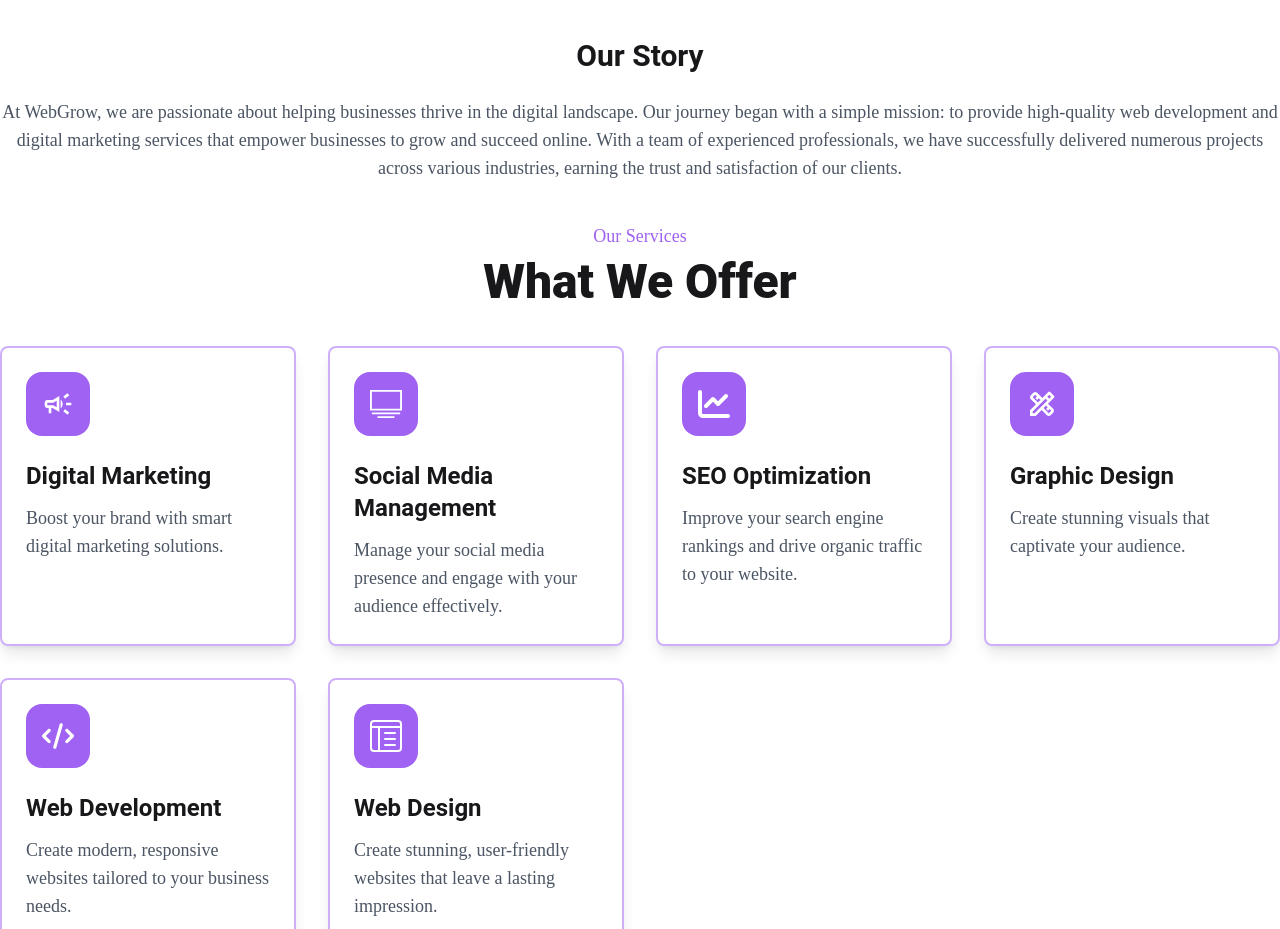
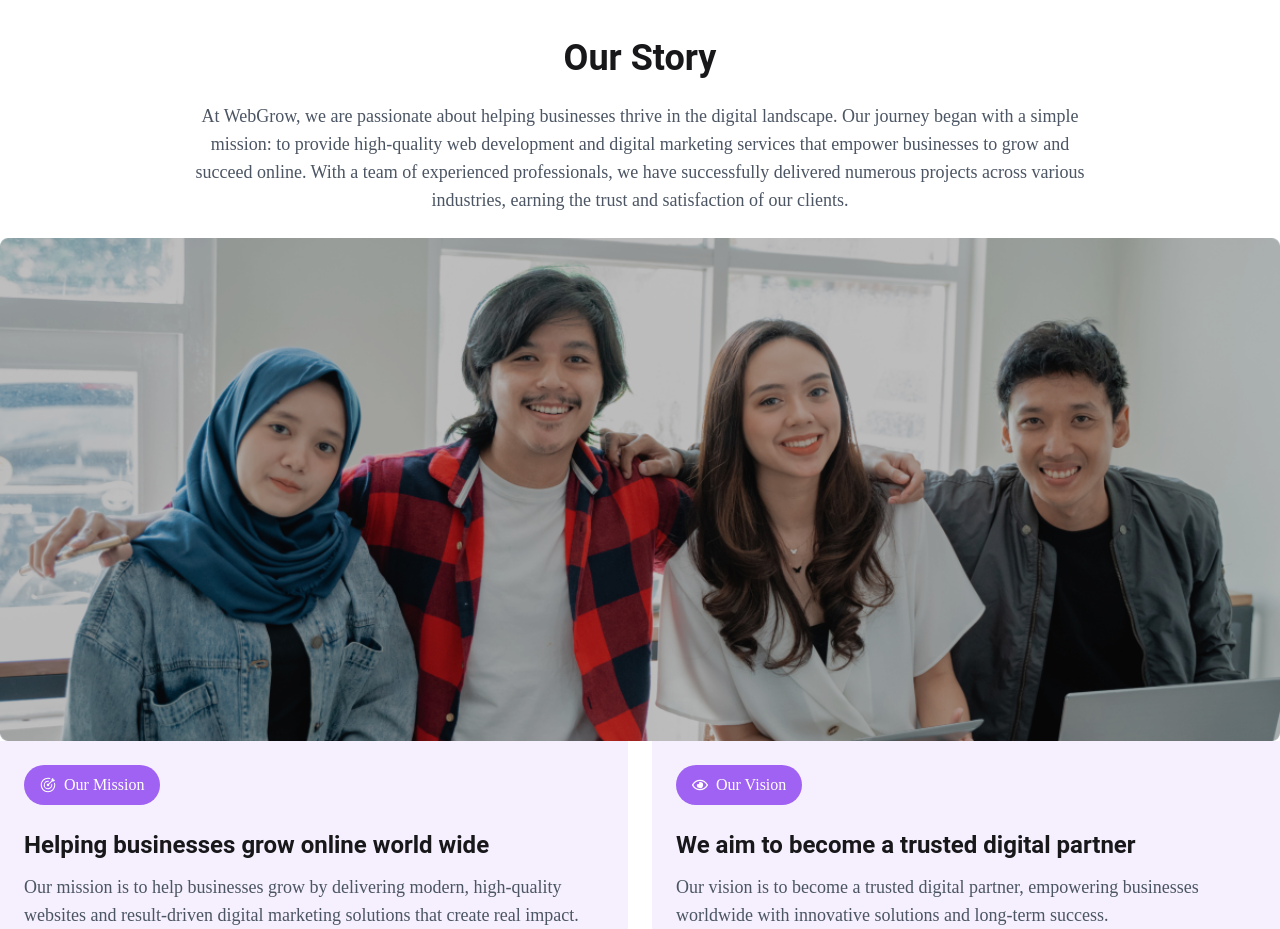
Before and after one commit to Tamanna5092/web-grow, a React (Vite) app: page /about in a window 1280 px wide. Shown: the part 783-1712 px from the top of the page. Built offline with nearby package versions, Linux system fonts and the light colour scheme.

Commit message:
our mission and vission

```diff
--- a/src/pages/About/About.jsx
+++ b/src/pages/About/About.jsx
@@ -1,6 +1,7 @@
 import React from "react";
 import about from "../../assets/aboutUs.avif";
 import { SlEnergy } from "react-icons/sl";
+import group from "../../assets/group-members.jpg";
 import {
   FaChartLine,
   FaCode,
@@ -21,6 +22,8 @@ import { Pagination } from "swiper/modules";
 import "swiper/css";
 import "swiper/css/pagination";
 import "swiper/css/navigation";
+import { GoGoal } from "react-icons/go";
+import { FaRegEye } from "react-icons/fa";
 
 export default function About() {
   return (
@@ -29,20 +32,19 @@ export default function About() {
         <img className="w-full h-full object-cover" src={about} alt="Banner" />
         <div className="absolute inset-0 bg-black/60"></div>
         <div className="absolute top-1/2 left-1/2 transform -translate-x-1/2 -translate-y-1/2 text-white text-center w-full px-6">
-          <h1 className="text-5xl font-extrabold text-center">
-            About WebGrow
-          </h1>
+          <h1 className="text-5xl font-extrabold text-center">About WebGrow</h1>
           <p className="text-center lora mt-4 text-lg">
-            We build modern websites and deliver result-driven digital marketing solutions to help your business grow faster online.
+            We build modern websites and deliver result-driven digital marketing
+            solutions to help your business grow faster online.
           </p>
         </div>
       </div>
       <div className="max-w-7xl mx-auto my-10 md:px-0 px-4">
         <div className="my-10">
-          <h2 className="text-3xl font-bold text-center mt-10 mb-6">
+          <h2 className="text-3xl md:text-4xl font-bold text-center mt-10 mb-6">
             Our Story
           </h2>
-          <p className="lora text-lg text-(--text-color) text-center">
+          <p className="lora text-lg text-(--text-color) text-center max-w-4xl mx-auto">
             At WebGrow, we are passionate about helping businesses thrive in the
             digital landscape. Our journey began with a simple mission: to
             provide high-quality web development and digital marketing services
@@ -51,6 +53,43 @@ export default function About() {
             projects across various industries, earning the trust and
             satisfaction of our clients.
           </p>
+          <div className="mt-6">
+            <img className="w-full brightness-75" src={group} alt="" />
+          </div>
+          <div className="grid grid-cols-1 md:grid-cols-2 gap-6">
+            <div className="flex flex-col bg-(--primary-color)/10 p-6 rounded-b-2xl hover:shadow-xl transition duration-300">
+              <p className="flex items-center gap-2 lora bg-(--primary-color) text-white py-2 px-4 rounded-full w-fit">
+                <span>
+                  <GoGoal />{" "}
+                </span>
+                Our Mission
+              </p>
+              <h4 className="text-2xl font-bold mt-6">
+                Helping businesses grow online world wide
+              </h4>
+              <p className="mt-3 lora text-lg text-(--text-color)">
+                Our mission is to help businesses grow by delivering modern,
+                high-quality websites and result-driven digital marketing
+                solutions that create real impact.
+              </p>
+            </div>
+            <div className="flex flex-col bg-(--primary-color)/10 p-6 rounded-b-2xl hover:shadow-xl transition duration-300">
+              <p className="flex items-center gap-2 lora bg-(--primary-color) text-white py-2 px-4 rounded-full w-fit">
+                <span>
+                  <FaRegEye />{" "}
+                </span>
+                Our Vision
+              </p>
+              <h4 className="text-2xl font-bold mt-6">
+                We aim to become a trusted digital partner
+              </h4>
+              <p className="mt-3 lora text-lg text-(--text-color)">
+                Our vision is to become a trusted digital partner, empowering
+                businesses worldwide with innovative solutions and long-term
+                success.
+              </p>
+            </div>
+          </div>
         </div>
         <p className="text-center lora text-lg text-(--primary-color) mb-2">
           Our Services
@@ -248,7 +287,9 @@ export default function About() {
                     <FaRegStar className="w-5 h-5"></FaRegStar>
                   </p>
                   <h4 className="text-xl font-semibold mt-4">Emily Johnson</h4>
-                  <p className="text-sm text-(--text-color)">Founder, Startup XYZ</p>
+                  <p className="text-sm text-(--text-color)">
+                    Founder, Startup XYZ
+                  </p>
                 </div>
               </div>
             </SwiperSlide>
@@ -263,9 +304,9 @@ export default function About() {
                 </div>
                 <div className="mt-4">
                   <p className="lora text-lg text-(--text-color)">
-                    "WebGrow transformed our online presence with a stunning digital marketing strategies. Our
-                    traffic and sales have significantly increased since working
-                    with them."
+                    "WebGrow transformed our online presence with a stunning
+                    digital marketing strategies. Our traffic and sales have
+                    significantly increased since working with them."
                   </p>
                   <p className="flex text-orange-400 gap-1 justify-center my-4">
                     <FaStar className="w-5 h-5"></FaStar>
@@ -275,7 +316,9 @@ export default function About() {
                     <FaStar className="w-5 h-5"></FaStar>
                   </p>
                   <h4 className="text-xl font-semibold mt-4">Michael Brown</h4>
-                  <p className="text-sm text-(--text-color)">CTO, Tech Solutions</p>
+                  <p className="text-sm text-(--text-color)">
+                    CTO, Tech Solutions
+                  </p>
                 </div>
               </div>
             </SwiperSlide>
@@ -303,7 +346,9 @@ export default function About() {
                     <FaRegStar className="w-5 h-5"></FaRegStar>
                   </p>
                   <h4 className="text-xl font-semibold mt-4">Sarah Lee</h4>
-                  <p className="text-sm text-(--text-color)">Marketing Director, Creative Agency</p>
+                  <p className="text-sm text-(--text-color)">
+                    Marketing Director, Creative Agency
+                  </p>
                 </div>
               </div>
             </SwiperSlide>
@@ -331,7 +376,9 @@ export default function About() {
                     <FaRegStar className="w-5 h-5"></FaRegStar>
                   </p>
                   <h4 className="text-xl font-semibold mt-4">David Kim</h4>
-                  <p className="text-sm text-(--text-color)">CEO, Startup Inc.</p>
+                  <p className="text-sm text-(--text-color)">
+                    CEO, Startup Inc.
+                  </p>
                 </div>
               </div>
             </SwiperSlide>
```
Also changed, not shown: src/assets/group-members.jpg (added).
